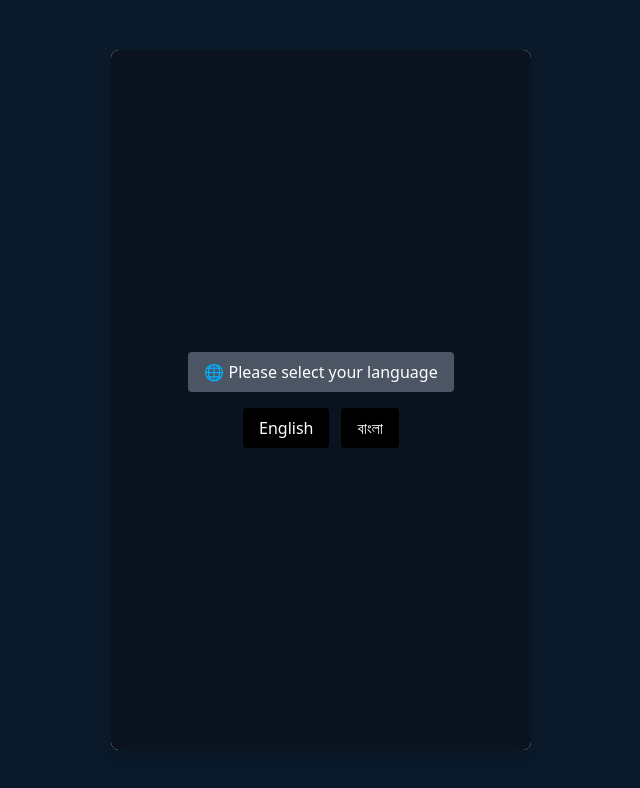
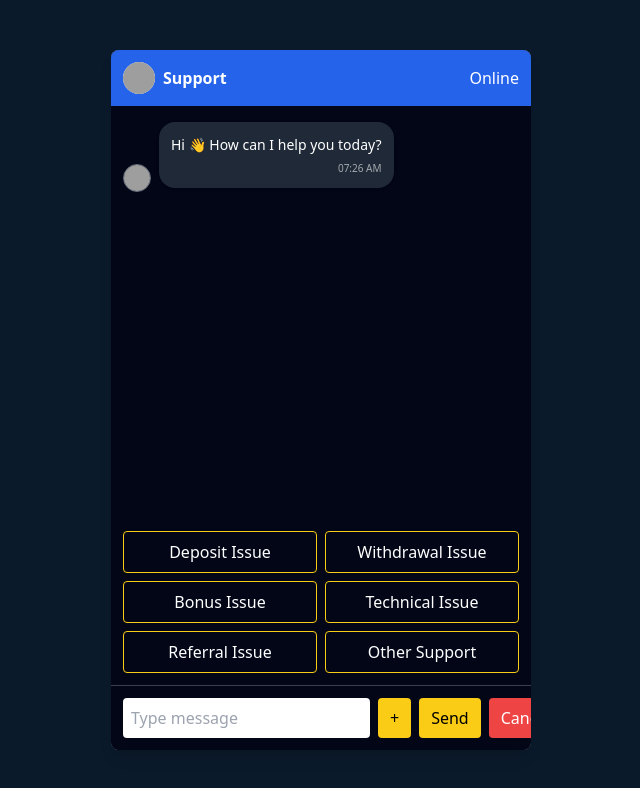
Before and after one commit to Jyotiranjan2023/Chatbot, a React (Vite) app: page / in a window 1280 px wide. Shown: the top 788 px of the page, without its empty margins (319-959 px from the left). Built offline with nearby package versions, Linux system fonts and the light colour scheme; grey boxes are pictures that could not be loaded.

Commit message:
Updated UI and fixed admin dashboard

```diff
--- a/src/components/ChatWindow.jsx
+++ b/src/components/ChatWindow.jsx
@@ -1,6 +1,5 @@
 import { useState, useEffect, useRef } from "react";
 import MessageBubble from "./MessageBubble";
-import supportLogo from "../assets/support.png"; // ✅ ADD THIS
 
 export default function ChatWindow() {
   const [messages, setMessages] = useState([]);
@@ -8,29 +7,27 @@ export default function ChatWindow() {
   const [input, setInput] = useState("");
   const [data, setData] = useState([]);
   const [typing, setTyping] = useState(false);
-  const [language, setLanguage] = useState(null);
-  const [selectedFile, setSelectedFile] = useState(null); // ✅ NEW
-
   const bottomRef = useRef();
 
-  const texts = {
-    en: {
-      welcome: "Hi 👋 How can I help you today?",
-      next: "What would you like next?",
-      upload: "Image received ✅",
-      contact: "Our team will contact you soon.",
-      choose: "Please select your language",
-    },
-    bn: {
-      welcome: "হাই 👋 আমি কিভাবে সাহায্য করতে পারি?",
-      next: "এখন আপনি কি করতে চান?",
-      upload: "ছবি গ্রহণ করা হয়েছে ✅",
-      contact: "আমাদের টিম আপনার সাথে যোগাযোগ করবে",
-      choose: "ভাষা নির্বাচন করুন",
-    },
-  };
+  // ✅ ADMIN SETTINGS (SAFE LOAD)
+  const logo =
+    localStorage.getItem("chatLogo") ||
+    "https://cdn-icons-png.flaticon.com/512/1041/1041916.png";
 
-  const defaultData = [
+  const title = localStorage.getItem("chatTitle") || "Support";
+
+  const avatar =
+    localStorage.getItem("chatAvatar") ||
+    "https://cdn-icons-png.flaticon.com/512/149/149071.png";
+
+  const botColor = localStorage.getItem("botColor") || "#1f2937";
+  const userColor = localStorage.getItem("userColor") || "#facc15";
+
+  const headerColor =
+    localStorage.getItem("headerColor") || "#2563eb";
+
+  // ✅ DEFAULT FLOW (ALWAYS AVAILABLE)
+  const defaultFlow = [
     {
       id: 1,
       question: "root",
@@ -43,86 +40,94 @@ export default function ChatWindow() {
         { text: "Other Support", next: 7 },
       ],
     },
-    { id: 2, answer: "Deposit usually reflects within 5 minutes.", options: [] },
-    { id: 3, answer: "Withdrawal takes up to 24 hours.", options: [] },
-    { id: 4, answer: "Bonus is applied automatically.", options: [] },
-    { id: 5, answer: "Try reinstalling app.", options: [] },
-    { id: 6, answer: "Referral bonus credited after signup.", options: [] },
-    { id: 7, answer: "Please describe your issue 👇", options: [] },
+    { id: 2, answer: "Deposit reflects within 5 minutes." },
+    { id: 3, answer: "Withdrawal takes up to 24 hours." },
+    { id: 4, answer: "Bonus is applied automatically after deposit." },
+    { id: 5, answer: "Please clear cache or reinstall the app." },
+    { id: 6, answer: "Referral bonus is credited after signup." },
+    { id: 7, answer: "Support team will contact you shortly." },
   ];
 
+  // ✅ LOAD DATA (FIXED LOGIC)
   useEffect(() => {
-    const storedLang = localStorage.getItem("lang");
-    if (storedLang) setLanguage(storedLang);
+    const stored = JSON.parse(localStorage.getItem("chatData"));
 
-    const stored = JSON.parse(localStorage.getItem("chatData"));
-    const finalData = stored && stored.length ? stored : defaultData;
+    if (stored && stored.length > 0) {
+      const dynamicFlow = [
+        {
+          id: 1,
+          question: "root",
+          options: stored.map((item, i) => ({
+            text: item.question,
+            next: i + 2,
+          })),
+        },
+        ...stored.map((item, i) => ({
+          id: i + 2,
+          answer: item.answer,
+        })),
+      ];
 
-    setData(finalData);
+      setData(dynamicFlow);
+    } else {
+      setData(defaultFlow);
+    }
   }, []);
 
+  // INIT
   useEffect(() => {
-    if (language && data.length) {
+    if (data.length > 0) {
       setCurrent(data[0]);
-      setMessages([{ type: "bot", text: texts[language].welcome }]);
+      setMessages([
+        { type: "bot", text: "Hi 👋 How can I help you today?" },
+      ]);
     }
-  }, [language, data]);
+  }, [data]);
 
+  // AUTO SCROLL
   useEffect(() => {
     bottomRef.current?.scrollIntoView({ behavior: "smooth" });
   }, [messages, typing]);
 
-  const botReply = (text, nextNode = null) => {
+  // BOT REPLY
+  const botReply = (text) => {
     setTyping(true);
 
     setTimeout(() => {
       setTyping(false);
       setMessages((prev) => [...prev, { type: "bot", text }]);
-
-      if (nextNode) {
-        if (!nextNode.options.length) {
-          setTimeout(() => {
-            setMessages((prev) => [
-              ...prev,
-              { type: "bot", text: texts[language].next },
-            ]);
-            setCurrent(data[0]);
-          }, 800);
-        } else {
-          setCurrent(nextNode);
-        }
-      }
-    }, 700);
+    }, 600);
   };
 
+  // OPTION CLICK
   const handleOptionClick = (opt) => {
     const next = data.find((item) => item.id === opt.next);
 
-    setMessages((prev) => [
-      ...prev,
-      { type: "user", text: opt.text },
-    ]);
+    setMessages((prev) => [...prev, { type: "user", text: opt.text }]);
 
-    botReply(next.answer, next);
+    if (next) {
+      botReply(next.answer);
+
+      setTimeout(() => {
+        setMessages((prev) => [
+          ...prev,
+          { type: "bot", text: "What would you like next?" },
+        ]);
+        setCurrent(data[0]);
+      }, 900);
+    }
   };
 
+  // SEND TEXT
   const handleSend = () => {
     if (!input.trim()) return;
 
-    setMessages((prev) => [
-      ...prev,
-      { type: "user", text: input },
-    ]);
-
-    botReply(texts[language].contact);
+    setMessages((prev) => [...prev, { type: "user", text: input }]);
+    botReply("Our team will contact you soon.");
     setInput("");
   };
 
-  const handleLanguage = (lang) => {
-    setLanguage(lang);
-    localStorage.setItem("lang", lang);
-  };
-
+  // IMAGE UPLOAD
   const handleImageUpload = (file) => {
     if (!file) return;
 
@@ -133,57 +138,41 @@ export default function ChatWindow() {
         ...prev,
         { type: "user", image: reader.result },
       ]);
-      botReply(texts[language].upload);
+
+      botReply("Image received ✅");
     };
 
     reader.readAsDataURL(file);
-    setSelectedFile(file);
   };
 
-  // LANGUAGE SCREEN
-  if (!language) {
-    return (
-      <div className="h-[700px] flex flex-col items-center justify-center bg-[#0b1220] text-white">
-        <div className="bg-gray-600 px-4 py-2 rounded mb-4">
-          🌐 {texts.en.choose}
-        </div>
+  return (
+    <div className="h-[700px] flex flex-col bg-[#020617] text-white">
 
-        <div className="flex gap-3">
-          <button onClick={() => handleLanguage("en")} className="bg-black px-4 py-2 rounded">
-            English
-          </button>
-          <button onClick={() => handleLanguage("bn")} className="bg-black px-4 py-2 rounded">
-            বাংলা
-          </button>
-        </div>
-      </div>
-    );
-  }
-
-  return (
-    <div className="h-[700px] flex flex-col bg-[#0b1220] text-white">
-
-      {/* HEADER */}
-      <div className="bg-blue-600 p-3 flex justify-between items-center">
+      {/* ✅ HEADER (NOW DYNAMIC COLOR) */}
+      <div
+        className="p-3 flex justify-between items-center"
+        style={{ backgroundColor: headerColor }}
+      >
         <div className="flex items-center gap-2">
-          <img src={supportLogo} alt="logo" className="w-7 h-7" />
-          <span className="font-semibold">Biswajit Support</span>
+          <img src={logo} className="w-8 h-8 rounded-full bg-white" />
+          <span className="font-semibold">{title}</span>
         </div>
         <span>Online</span>
-      </div>
-
-      {/* SEARCH */}
-      <div className="p-2 bg-white flex gap-2">
-        <input className="flex-1 p-2 border rounded text-black" placeholder="Search Ticket ID" />
-        <button className="bg-yellow-400 px-3 rounded text-black">Search</button>
       </div>
 
       {/* CHAT */}
       <div className="flex-1 overflow-y-auto p-3 space-y-2">
         {messages.map((m, i) => (
-          <MessageBubble key={i} msg={m} />
+          <MessageBubble
+            key={i}
+            msg={m}
+            botColor={botColor}
+            userColor={userColor}
+            avatar={avatar}
+          />
         ))}
-        {typing && <div className="text-gray-400">Typing...</div>}
+
+        {typing && <div className="text-gray-400 text-sm">Typing...</div>}
         <div ref={bottomRef}></div>
       </div>
 
@@ -194,7 +183,7 @@ export default function ChatWindow() {
             <button
               key={i}
               onClick={() => handleOptionClick(opt)}
-              className="border border-yellow-400 p-2 rounded hover:bg-yellow-400 hover:text-black"
+              className="border border-yellow-400 text-white p-2 rounded hover:bg-yellow-400 hover:text-black"
             >
               {opt.text}
             </button>
@@ -203,19 +192,18 @@ export default function ChatWindow() {
       )}
 
       {/* INPUT */}
-      <div className="bg-black p-3">
+      <div className="bg-[#020617] p-3 border-t border-gray-700">
         <div className="flex gap-2 items-center">
 
           <input
             value={input}
             onChange={(e) => setInput(e.target.value)}
-            onKeyDown={(e) => e.key === "Enter" && handleSend()}
-            className="flex-1 p-2 rounded text-black"
             placeholder="Type message"
+            className="flex-1 p-2 rounded bg-white text-black"
           />
 
-          {/* + Upload */}
-          <label className="bg-yellow-400 px-3 py-2 rounded cursor-pointer text-black font-bold">
+          {/* + FILE */}
+          <label className="bg-yellow-400 px-3 py-2 rounded cursor-pointer text-black">
             +
             <input
               type="file"
@@ -224,28 +212,21 @@ export default function ChatWindow() {
             />
           </label>
 
-          <button onClick={handleSend} className="bg-yellow-400 px-3 rounded text-black">
+          <button
+            onClick={handleSend}
+            className="bg-yellow-400 px-3 py-2 rounded text-black"
+          >
             Send
           </button>
 
           <button
-            onClick={() => {
-              setInput("");
-              setSelectedFile(null);
-            }}
-            className="bg-red-500 px-3 rounded"
+            onClick={() => setInput("")}
+            className="bg-red-500 px-3 py-2 rounded"
           >
-            ✕
+            Cancel
           </button>
         </div>
-
-        {selectedFile && (
-          <p className="text-xs text-gray-300 mt-1">
-            {selectedFile.name}
-          </p>
-        )}
       </div>
-
     </div>
   );
 }
--- a/src/components/MessageBubble.jsx
+++ b/src/components/MessageBubble.jsx
@@ -1,25 +1,49 @@
-export default function MessageBubble({ msg }) {
+export default function MessageBubble({ msg, botColor, userColor, avatar }) {
+  const isUser = msg.type === "user";
+
   return (
     <div
-      className={`flex ${
-        msg.type === "user" ? "justify-end" : "justify-start"
+      className={`flex items-end gap-2 ${
+        isUser ? "justify-end" : "justify-start"
       }`}
     >
+      {/* ✅ BOT AVATAR */}
+      {!isUser && avatar && (
+        <img
+          src={avatar}
+          alt="bot"
+          className="w-7 h-7 rounded-full object-cover border border-gray-500"
+        />
+      )}
+
+      {/* MESSAGE BOX */}
       <div
-        className={`p-3 my-1 max-w-[75%] rounded-xl ${
-          msg.type === "user"
-            ? "bg-yellow-400 text-black"
-            : "bg-gray-700 text-white"
-        }`}
+        className="p-3 my-1 max-w-[75%] rounded-2xl break-words shadow"
+        style={{
+          backgroundColor: isUser
+            ? userColor || "#facc15"
+            : botColor || "#1f2937", // ✅ FIXED DARK
+          color: isUser ? "#000" : "#fff",
+        }}
       >
+        {/* IMAGE */}
         {msg.image ? (
           <img
             src={msg.image}
-            className="rounded-lg border-4 border-yellow-400 max-w-full"
+            alt="uploaded"
+            className="rounded-lg max-w-full border border-yellow-400"
           />
         ) : (
-          msg.text
+          <p className="text-sm leading-relaxed">{msg.text}</p>
         )}
+
+        {/* TIME */}
+        <div className="text-[10px] opacity-60 mt-1 text-right">
+          {new Date().toLocaleTimeString([], {
+            hour: "2-digit",
+            minute: "2-digit",
+          })}
+        </div>
       </div>
     </div>
   );
--- a/src/pages/AdminPanel.jsx
+++ b/src/pages/AdminPanel.jsx
@@ -1,35 +1,38 @@
 import { useState, useEffect } from "react";
 
-export default function AdminPanel({ user, onLogout }) {
-  const [data, setData] = useState([]);
+export default function AdminPanel({ onLogout }) {
+  const [activeTab, setActiveTab] = useState("dashboard");
+
   const [question, setQuestion] = useState("");
   const [answer, setAnswer] = useState("");
+  const [data, setData] = useState([]);
+
+  const [title, setTitle] = useState("");
+  const [botColor, setBotColor] = useState("#1f2937");
+  const [userColor, setUserColor] = useState("#facc15");
+  const [headerColor, setHeaderColor] = useState("#2563eb");
+
   const [avatar, setAvatar] = useState("");
+  const [logo, setLogo] = useState("");
 
+  const [showProfile, setShowProfile] = useState(false);
+
+  // LOAD DATA
   useEffect(() => {
-    const stored = JSON.parse(localStorage.getItem("chatData")) || [];
-    setData(stored);
+    setData(JSON.parse(localStorage.getItem("chatData")) || []);
+    setTitle(localStorage.getItem("chatTitle") || "Support");
+    setBotColor(localStorage.getItem("botColor") || "#1f2937");
+    setUserColor(localStorage.getItem("userColor") || "#facc15");
+    setHeaderColor(localStorage.getItem("headerColor") || "#2563eb");
+    setAvatar(localStorage.getItem("chatAvatar") || "");
+    setLogo(localStorage.getItem("chatLogo") || "");
   }, []);
 
-  const handleAvatar = (e) => {
-    const file = e.target.files[0];
-    const reader = new FileReader();
-    reader.onload = () => setAvatar(reader.result);
-    reader.readAsDataURL(file);
-  };
+  // ADD QA
+  const addQA = () => {
+    if (!question || !answer) return;
 
-  const addItem = () => {
-    if (!question) return alert("Enter question");
-
-    const newItem = {
-      id: Date.now(),
-      question,
-      answer,
-      avatar,
-      options: [],
-    };
-
-    const updated = [...data, newItem];
+    const updated = [...data, { question, answer }];
     setData(updated);
     localStorage.setItem("chatData", JSON.stringify(updated));
 
@@ -37,69 +40,172 @@ export default function AdminPanel({ user, onLogout }) {
     setAnswer("");
   };
 
+  // SAVE SETTINGS
+  const saveSettings = () => {
+    localStorage.setItem("chatTitle", title);
+    localStorage.setItem("botColor", botColor);
+    localStorage.setItem("userColor", userColor);
+    localStorage.setItem("headerColor", headerColor);
+    localStorage.setItem("chatAvatar", avatar);
+    localStorage.setItem("chatLogo", logo);
+
+    alert("Saved Successfully ✅");
+  };
+
+  // ✅ FIXED AVATAR UPLOAD
+  const handleAvatar = (file) => {
+    const reader = new FileReader();
+    reader.onload = () => {
+      const img = reader.result;
+      setAvatar(img);
+      localStorage.setItem("chatAvatar", img); // SAVE INSTANT
+    };
+    reader.readAsDataURL(file);
+  };
+
+  // ✅ FIXED LOGO UPLOAD (IMPORTANT)
+  const handleLogo = (file) => {
+    const reader = new FileReader();
+    reader.onload = () => {
+      const img = reader.result;
+      setLogo(img);
+      localStorage.setItem("chatLogo", img); // SAVE INSTANT
+    };
+    reader.readAsDataURL(file);
+  };
+
   return (
-    <div className="min-h-screen bg-gradient-to-br from-slate-900 to-black text-white p-6">
+    <div className="flex min-h-screen bg-gray-100">
 
-      {/* HEADER */}
-      <div className="flex justify-between items-center mb-6">
-        <h1 className="text-2xl font-bold">⚙️ Admin Dashboard</h1>
+      {/* SIDEBAR */}
+      <div className="w-64 bg-blue-700 text-white p-4">
+        <h1 className="text-xl font-bold mb-6">⚙ Admin</h1>
+
+        <ul className="space-y-3">
+          <li onClick={() => setActiveTab("dashboard")} className="cursor-pointer">Dashboard</li>
+          <li onClick={() => setActiveTab("chat")} className="cursor-pointer">Chat Management</li>
+          <li onClick={() => setActiveTab("settings")} className="cursor-pointer">Settings</li>
+        </ul>
+      </div>
+
+      {/* MAIN */}
+      <div className="flex-1">
+
+        {/* TOP BAR */}
+        <div className="bg-white shadow p-4 flex justify-between items-center">
+
+          <h2 className="font-bold text-lg capitalize">{activeTab}</h2>
+
+          {/* ✅ PROFILE IMAGE FIXED */}
+          <div className="relative">
+            <img
+              src={
+                logo ||
+                avatar ||
+                "https://cdn-icons-png.flaticon.com/512/149/149071.png"
+              }
+              className="w-10 h-10 rounded-full object-cover cursor-pointer"
+              onClick={() => setShowProfile(!showProfile)}
+            />
+
+            {showProfile && (
+              <div className="absolute right-0 mt-2 bg-white shadow rounded w-48 p-3">
+                <p className="font-semibold">Admin</p>
                 <button
                   onClick={onLogout}
-          className="bg-red-500 px-4 py-2 rounded"
+                  className="text-red-500 mt-2"
                 >
                   Logout
                 </button>
               </div>
+            )}
+          </div>
+        </div>
 
-      {/* FORM */}
-      <div className="bg-slate-800 p-5 rounded-xl shadow-lg mb-6">
+        {/* CONTENT */}
+        <div className="p-6">
 
-        <h2 className="text-lg mb-3">Add Chat Flow</h2>
+          {/* DASHBOARD */}
+          {activeTab === "dashboard" && (
+            <div className="grid grid-cols-3 gap-4">
+              <div className="bg-white p-4 shadow rounded">Total Q&A: {data.length}</div>
+              <div className="bg-white p-4 shadow rounded">Status: Active</div>
+              <div className="bg-white p-4 shadow rounded">System Ready ✅</div>
+            </div>
+          )}
+
+          {/* CHAT */}
+          {activeTab === "chat" && (
+            <div className="bg-white p-4 rounded shadow">
+
+              <h3 className="font-bold mb-2">Add Chat Response</h3>
 
               <input
                 placeholder="Question"
                 value={question}
                 onChange={(e) => setQuestion(e.target.value)}
-          className="w-full p-2 mb-2 rounded text-black"
+                className="border p-2 w-full mb-2"
               />
 
               <input
                 placeholder="Answer"
                 value={answer}
                 onChange={(e) => setAnswer(e.target.value)}
-          className="w-full p-2 mb-2 rounded text-black"
+                className="border p-2 w-full mb-2"
               />
 
-        <input type="file" onChange={handleAvatar} className="mb-3" />
-
-        <button
-          onClick={addItem}
-          className="bg-blue-600 px-4 py-2 rounded"
-        >
-          Add Flow
+              <button onClick={addQA} className="bg-blue-600 text-white px-4 py-2">
+                Add
               </button>
             </div>
+          )}
 
-      {/* DATA LIST */}
-      <div className="grid gap-3">
-        {data.map((item) => (
-          <div
-            key={item.id}
-            className="bg-slate-800 p-3 rounded shadow flex justify-between items-center"
-          >
-            <span>{item.question || item.answer}</span>
-            <button
-              onClick={() => {
-                const updated = data.filter((d) => d.id !== item.id);
-                setData(updated);
-                localStorage.setItem("chatData", JSON.stringify(updated));
-              }}
-              className="bg-red-500 px-2 py-1 rounded"
-            >
-              Delete
+          {/* SETTINGS */}
+          {activeTab === "settings" && (
+            <div className="bg-white p-4 rounded shadow">
+
+              <h3 className="font-bold mb-3">Customization</h3>
+
+              <input
+                value={title}
+                onChange={(e) => setTitle(e.target.value)}
+                className="border p-2 w-full mb-3"
+                placeholder="Chat Title"
+              />
+
+              <label>Header Color</label>
+              <input type="color" value={headerColor} onChange={(e) => setHeaderColor(e.target.value)} />
+
+              <label className="ml-4">Bot Color</label>
+              <input type="color" value={botColor} onChange={(e) => setBotColor(e.target.value)} />
+
+              <label className="ml-4">User Color</label>
+              <input type="color" value={userColor} onChange={(e) => setUserColor(e.target.value)} />
+
+              {/* LOGO */}
+              <div className="mt-4">
+                <label className="bg-yellow-400 px-3 py-2 cursor-pointer">
+                  Upload Header Logo
+                  <input type="file" hidden onChange={(e) => handleLogo(e.target.files[0])} />
+                </label>
+              </div>
+
+              {/* AVATAR */}
+              <div className="mt-2">
+                <label className="bg-blue-400 px-3 py-2 cursor-pointer">
+                  Upload Chat Avatar
+                  <input type="file" hidden onChange={(e) => handleAvatar(e.target.files[0])} />
+                </label>
+              </div>
+
+              <button onClick={saveSettings} className="block mt-4 bg-green-600 text-white px-4 py-2">
+                Save Settings
               </button>
+
             </div>
-        ))}
+          )}
+
+        </div>
       </div>
     </div>
   );
```
Also changed, not shown: src/pages/AdminLogin.jsx (+51 -10 lines). Lines whose indentation alone changed are shown as unchanged.
